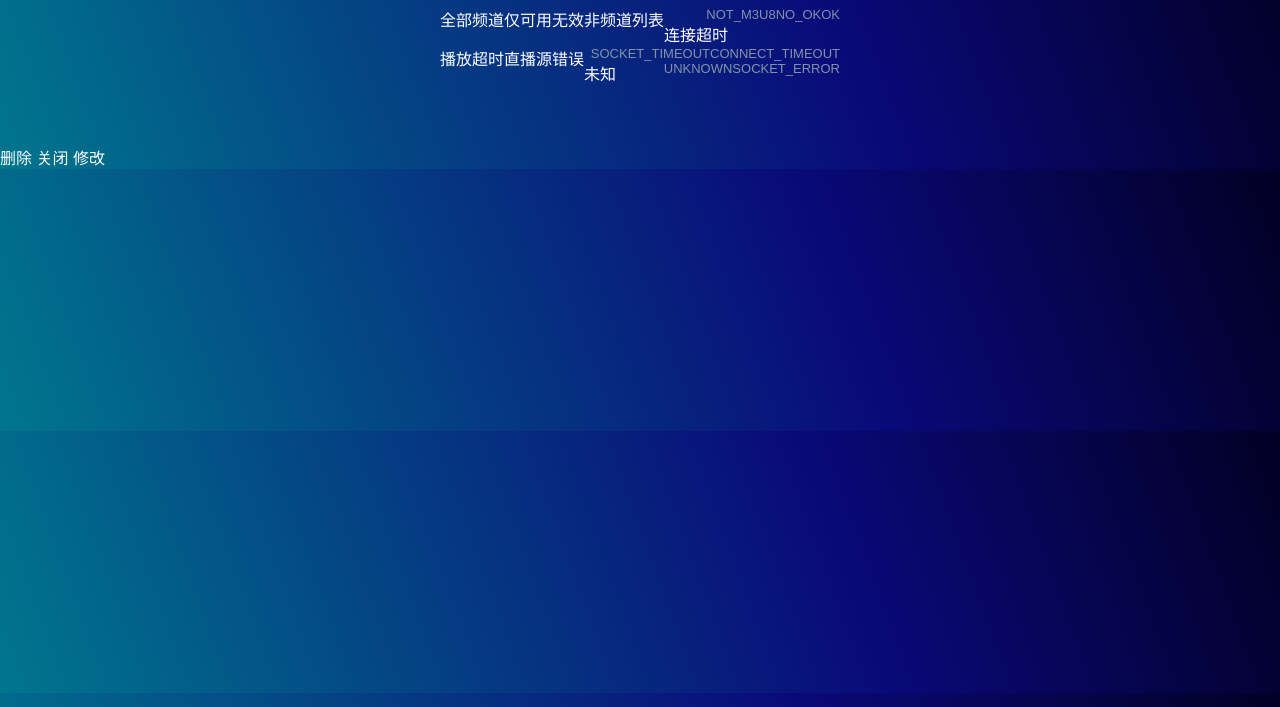
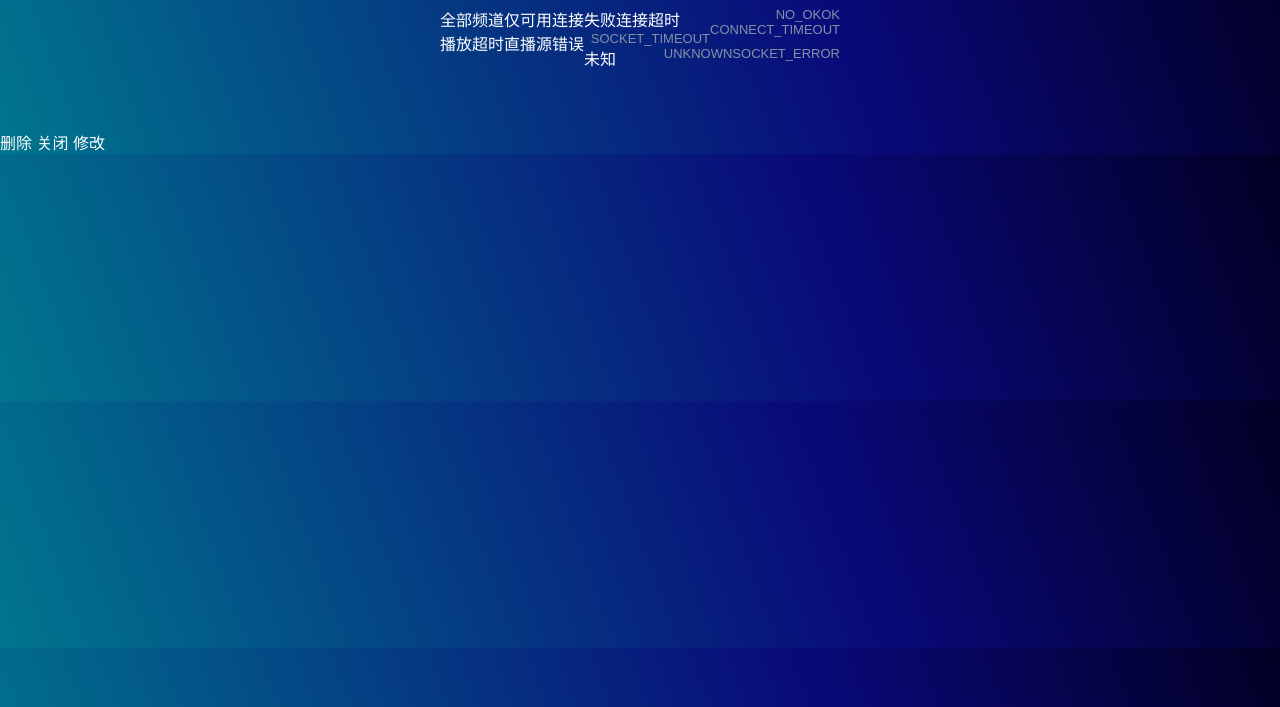
Before and after one commit to wind0613/tv, a plain HTML site: page src/main/resources/static/mgr.html in a window 1280 px wide. Shown: the part 93-800 px from the top of the page. Drawn offline with nearby package versions, Linux system fonts and the light colour scheme; no server answers.

Commit message:
Update status

```diff
--- a/src/main/resources/static/mgr.html
+++ b/src/main/resources/static/mgr.html
@@ -103,10 +103,7 @@
                 label: '仅可用'
             }, {
                 value: 'NO_OK',
-                label: '无效'
-            }, {
-                value: 'NOT_M3U8',
-                label: '非频道列表'
+                label: '连接失败'
             }, {
                 value: 'CONNECT_TIMEOUT',
                 label: '连接超时'
```
